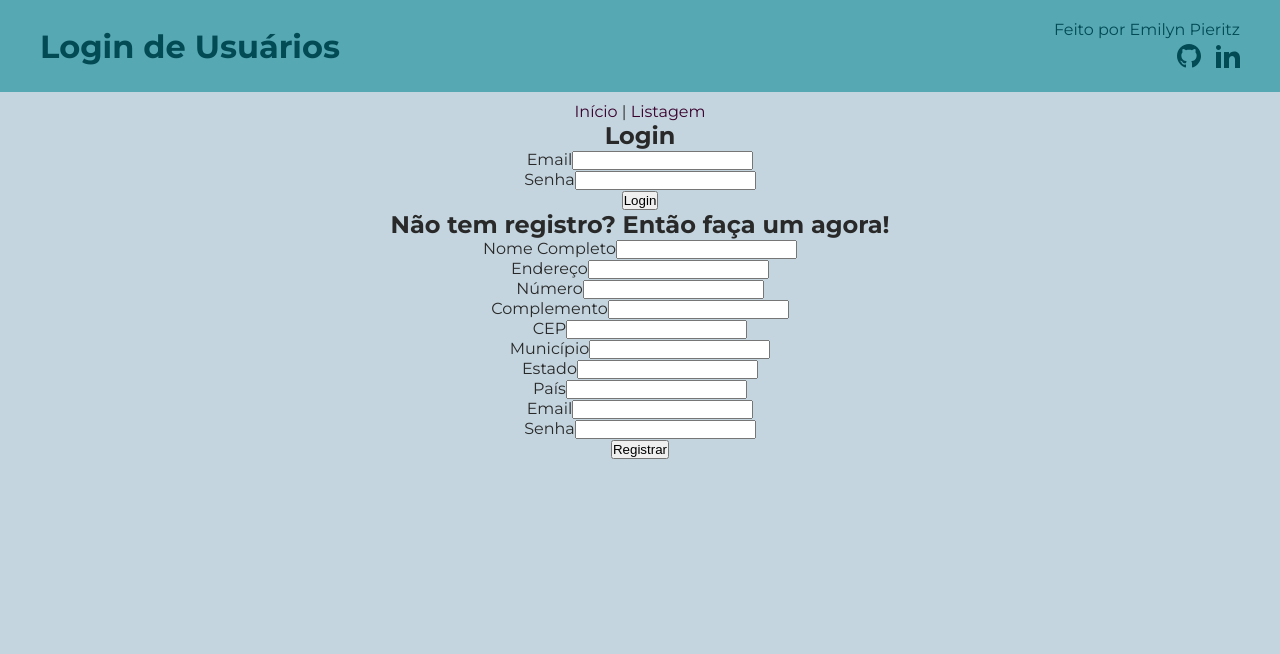
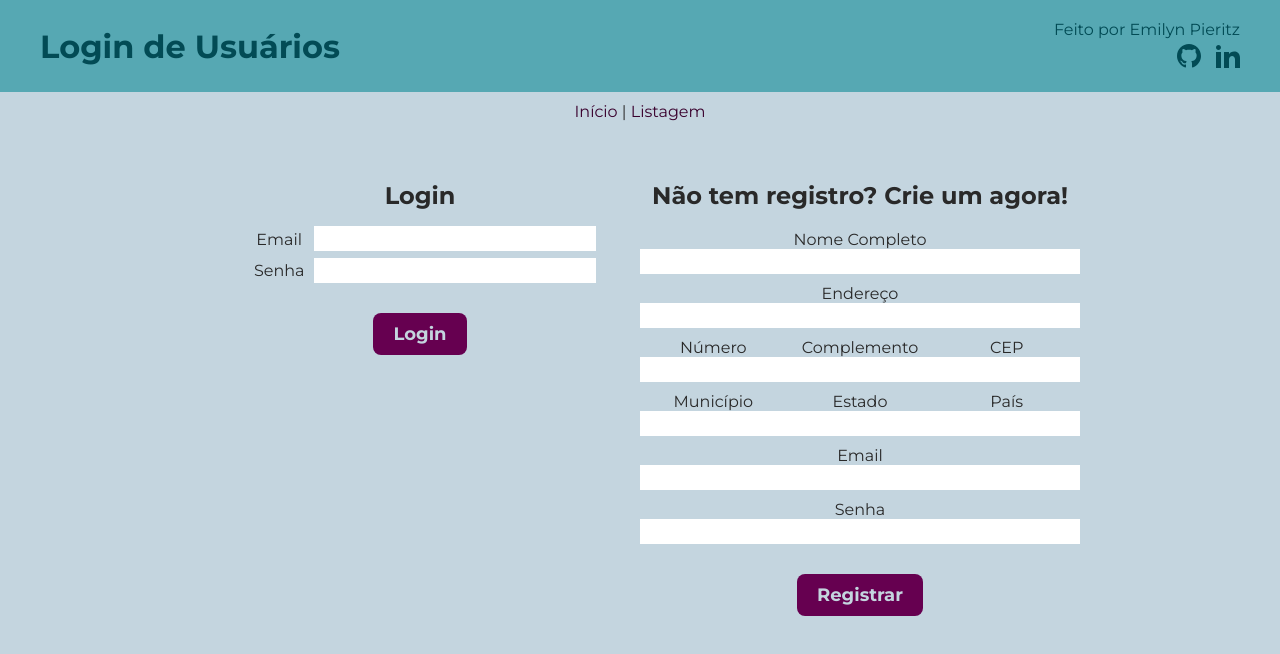
Before and after one commit to ecpieritz/user-login, a Vue app: page /login in a window 1280 px wide. Shown: the top 654 px of the page. Built offline with nearby package versions, Linux system fonts and the light colour scheme.

Commit message:
Added forms styles

```diff
--- a/src/views/LoginView.vue
+++ b/src/views/LoginView.vue
@@ -1,94 +1,100 @@
 <template>
   <main class="login">
     <section class="login__forms">
-      <form class="login__forms__login">
+      <div class="login__forms__login">
+        <form>
           <h2>Login</h2>
-        <div>
-          <label for="login-email">Email</label>
+          <div class="login__forms__login__form">
+            <div class="login__forms__login__form__1-input">
+              <label class="login__forms__label" for="login-email">Email</label>
               <input type="login-email" id="login-email" name="login-email" autocomplete="login-email" required
-            enterkeyhint="next" v-model="registerForm.email" />
+              enterkeyhint="next" v-model="loginForm.email" />
             </div>
 
-        <div>
-          <label for="login-password">Senha</label>
-          <input type="login-password" id="login-password" name="login-password" autocomplete="login-password" required
-            enterkeyhint="next" v-model="registerForm.password" />
+            <div class="login__forms__login__form__1-input">
+              <label class="login__forms__label" for="login-password">Senha</label>
+              <input type="password" id="login-password" name="login-password" autocomplete="login-password" required
+                enterkeyhint="next" v-model="loginForm.password" />
             </div>
-        <input type="submit" value="Login">
+          </div>
 
         </form>
+        <input class="login__forms__button" type="submit" value="Login">
 
-      <form class="login__forms__register">
-        <h2>Não tem registro? Então faça um agora!</h2>
+      </div>
+
+      <div class="login__forms__register">
+        <form class="login__forms__register__form">
+          <h2>Não tem registro? Crie um agora!</h2>
           <div>
-          <label for="name">Nome Completo</label>
+            <label class="login__forms__label" for="name">Nome Completo</label>
             <input type="text" id="name" name="name" autocomplete="name" required enterkeyhint="next"
               v-model="registerForm.name" />
           </div>
 
-        <div class="login__forms__register__address">
-          <div>
-            <label for="street-address">Endereço</label>
+          <div class="login__forms__register__form__address">
+            <div class="login__forms__register__form__address__1-input">
+              <label class="login__forms__label" for="street-address">Endereço</label>
               <input type="text" id="street-address" name="street-address" autocomplete="street-address" required
                 enterkeyhint="next" v-model="registerForm.addressStreet" />
             </div>
 
+            <div class="login__forms__register__form__address__3-inputs">
               <div>
-            <div>
-              <label for="address-number">Número</label>
+                <label class="login__forms__label" for="address-number">Número</label>
                 <input type="text" id="address-number" name="address-number" autocomplete="address-number" required
                   enterkeyhint="next" v-model="registerForm.addressNumber" />
               </div>
 
               <div>
-              <label for="address-complement">Complemento</label>
+                <label class="login__forms__label" for="address-complement">Complemento</label>
                 <input type="text" id="address-complement" name="address-complement" autocomplete="address-complement"
                   enterkeyhint="next" v-model="registerForm.addressComplement" />
               </div>
 
               <div>
-              <label for="address-cep">CEP</label>
+                <label class="login__forms__label" for="address-cep">CEP</label>
                 <input type="text" id="address-cep" name="address-cep" autocomplete="address-cep"
                   required enterkeyhint="next" v-model="registerForm.addressCep" />
               </div>
             </div>
 
+            <div class="login__forms__register__form__address__3-inputs">
               <div>
-            <div>
-              <label for="address-city">Município</label>
+                <label class="login__forms__label" for="address-city">Município</label>
                 <input type="text" id="address-city" name="address-city" autocomplete="address-city" required
                   enterkeyhint="next" v-model="registerForm.addressCity" />
               </div>
 
               <div>
-              <label for="address-state">Estado</label>
+                <label class="login__forms__label" for="address-state">Estado</label>
                 <input type="text" id="address-state" name="address-state" autocomplete="address-state"
                   enterkeyhint="next" v-model="registerForm.addressState" />
               </div>
 
               <div>
-              <label for="address-country">País</label>
+                <label class="login__forms__label" for="address-country">País</label>
                 <input type="text" id="address-country" name="address-country" autocomplete="address-country"
                   required enterkeyhint="next" v-model="registerForm.addressCountry" />
               </div>
             </div>
           </div>
 
-        <div>
-          <label for="email">Email</label>
+          <div class="login__forms__register__form__address__1-input">
+            <label class="login__forms__label" for="email">Email</label>
             <input type="email" id="email" name="email" autocomplete="email" required enterkeyhint="next"
               v-model="registerForm.email" />
           </div>
 
-        <div>
-          <label for="password">Senha</label>
-          <input type="password" id="password" name="password" autocomplete="password" required enterkeyhint="next"
+          <div class="login__forms__register__form__address__1-input">
+            <label class="login__forms__label" for="register-password">Senha</label>
+            <input type="password" id="register-password" name="register-password" autocomplete="register-password" required enterkeyhint="next"
               v-model="registerForm.password" />
           </div>
+        </form>
 
-
-        <input type="submit" value="Registrar">
-      </form>
+        <input class="login__forms__button" type="submit" value="Registrar">
+      </div>
 
     </section>
   </main>
@@ -110,3 +116,104 @@ export default {
   }
 }
 </script>
+
+<style lang="scss">
+@import '@/scss/variables';
+
+  .login{
+    padding: 60px 200px;
+    font-family: Montserrat;
+
+
+    &__forms{
+      display: flex;
+      flex-direction: row;
+      justify-content: space-evenly;
+      color: $text-color;
+
+      &__register{
+        width: 100%;
+        h2{
+          margin-bottom: 20px;
+        }
+
+        &__form{
+          input{
+            display: flex;
+            flex-direction: row;
+            margin-bottom: 10px;
+            width: 100%;
+            padding: 5px;border: none;
+          }
+
+          &__address{
+            width: 100%;
+
+            &__3-inputs{
+              display: flex;
+              flex-direction: row;
+              justify-content: space-between;
+
+              input{
+                width: 100%;
+              }
+            }
+          }
+        }
+      }
+
+      &__login{
+        width: 100%;
+        &__form{
+          display: flex;
+          flex-direction: column;
+          width: 80%;
+          margin: auto;
+
+          &__1-input{
+            &:first-child{
+              input{
+                margin-top: -4px;
+              }
+            }
+            &:last-child{
+              input{
+                margin-top: -3px;
+              }
+            }
+            input{
+              margin-bottom: 10px;
+              padding: 5px;
+              border: none;
+              width: 80%;
+              float: right;
+            }
+          }
+
+        }
+        h2{
+          margin-bottom: 20px;
+        }
+
+      }
+
+      &__button{
+        font-family: Montserrat;
+        font-weight: 700;
+        font-size: 18px;
+        background-color: $primary-color;
+        color: $bg-color;
+        border: none;
+        border-radius: 8px;
+        text-align: center !important;
+        padding: 10px 20px !important;
+        margin-top: 20px;
+
+        &:hover{
+          background-color: $light-primary-color;
+          cursor: pointer;
+        }
+      }
+    }
+  }
+</style>
```
Lines whose indentation alone changed are shown as unchanged.
